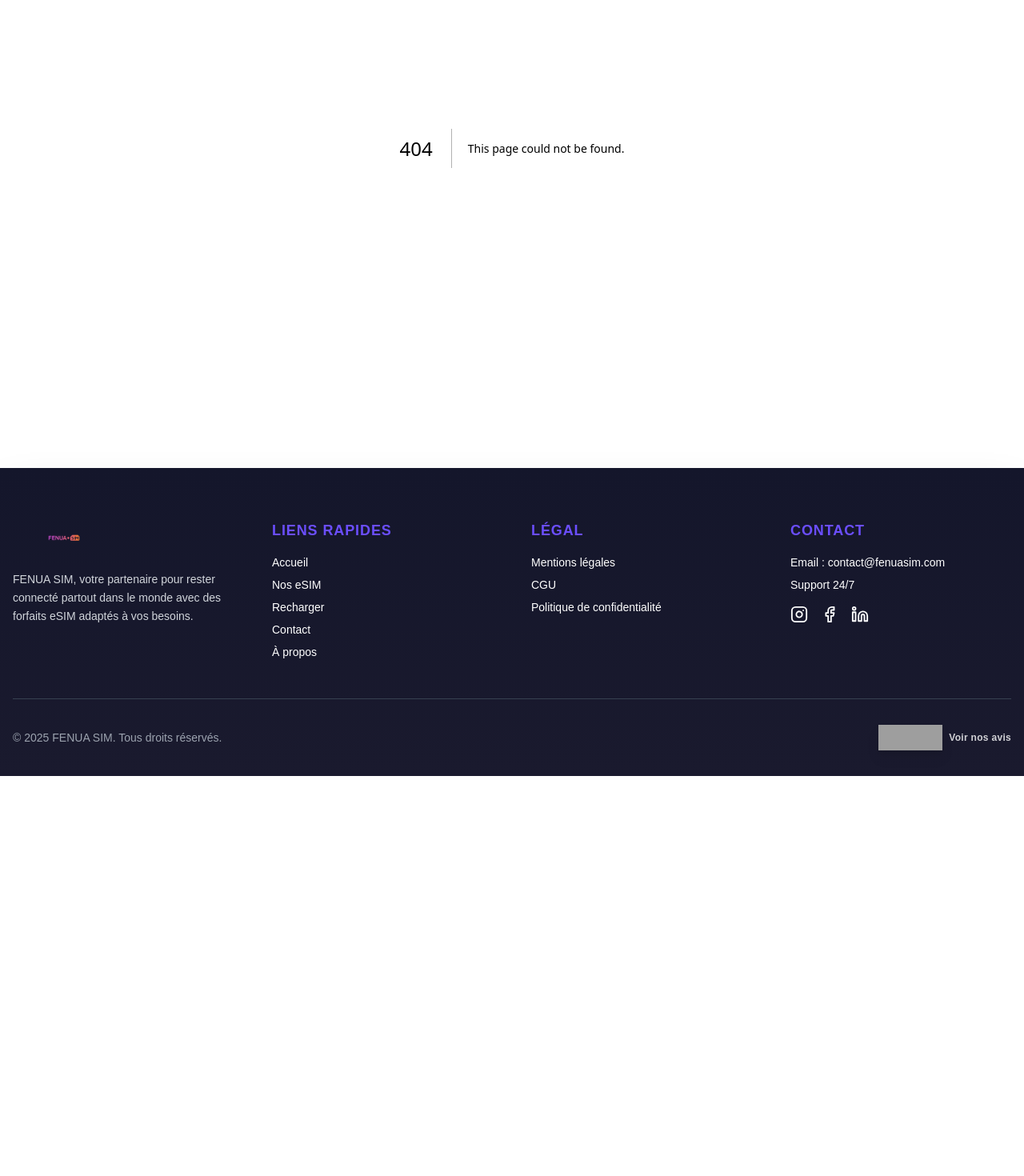
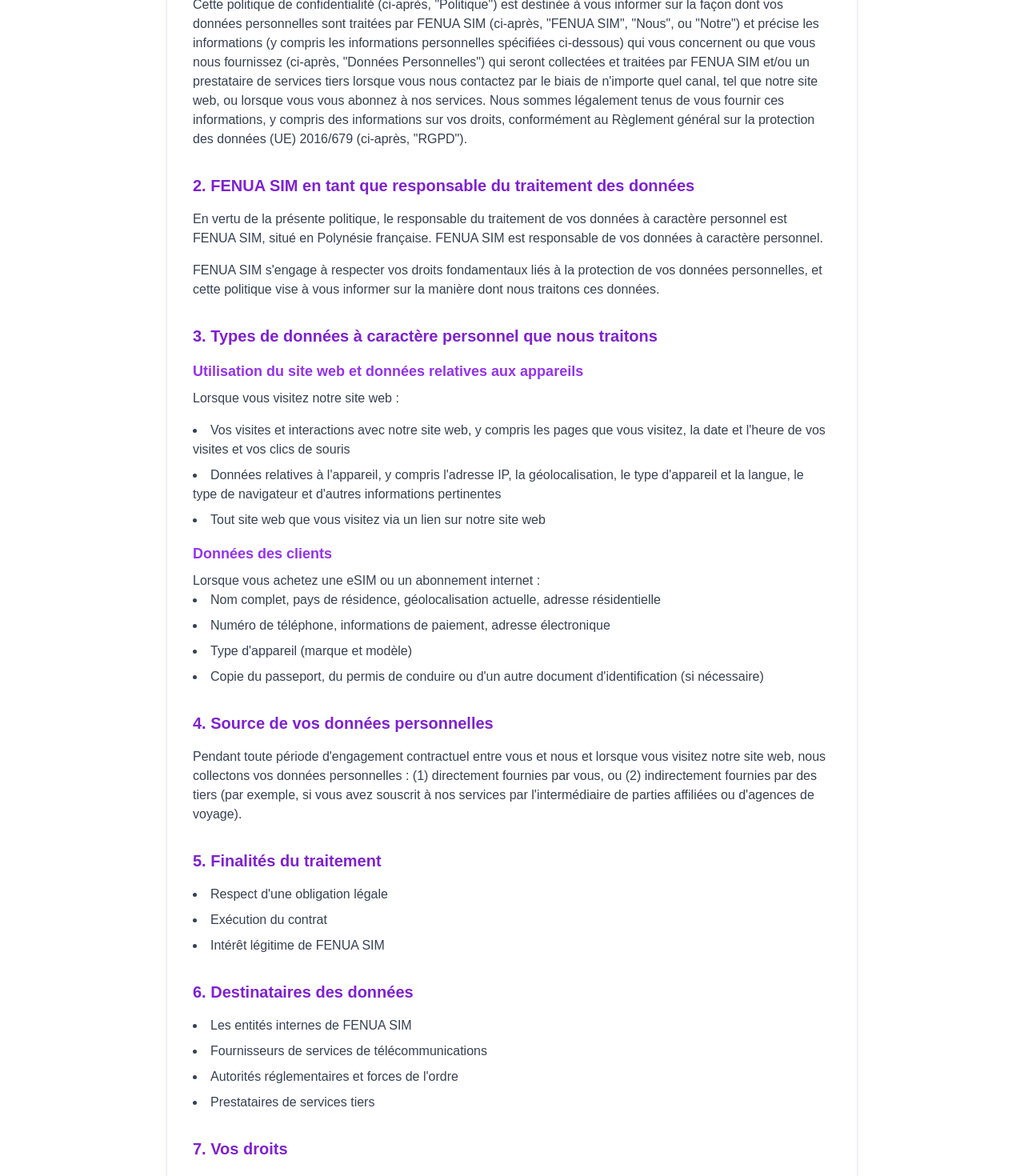
Before and after one commit to FENUA-SIM/fenuasim, a Next.js app: page /confidentialite in a window 1280 px wide. Before the commit this address had no page. Shown: the part 336-1806 px from the top of the page at 80% size. Before the commit the page ends 1306 px from the top, so only its background shows below. Built offline with nearby package versions, Linux system fonts and the light colour scheme; grey boxes are pictures that could not be loaded.

Commit message:
Rename confidentialite to confidentialite.tsx

```diff
--- /dev/null
+++ b/src/pages/confidentialite.tsx
@@ -0,0 +1,121 @@
+export default function Confidentialite() {
+  return (
+    <div className="max-w-4xl mx-auto py-16 px-4">
+      <h1 className="text-3xl font-bold mb-8 text-center">Politique de Confidentialité</h1>
+
+      <div className="bg-white rounded-xl shadow p-8 space-y-8 border border-purple-100">
+        <section>
+          <h2 className="text-xl font-semibold text-purple-700 mb-4">1. Introduction</h2>
+          <p className="text-gray-700">
+            Cette politique de confidentialité (ci-après, "Politique") est destinée à vous informer sur la façon dont vos données personnelles sont traitées par FENUA SIM (ci-après, "FENUA SIM", "Nous", ou "Notre") et précise les informations (y compris les informations personnelles spécifiées ci-dessous) qui vous concernent ou que vous nous fournissez (ci-après, "Données Personnelles") qui seront collectées et traitées par FENUA SIM et/ou un prestataire de services tiers lorsque vous nous contactez par le biais de n'importe quel canal, tel que notre site web, ou lorsque vous vous abonnez à nos services. Nous sommes légalement tenus de vous fournir ces informations, y compris des informations sur vos droits, conformément au Règlement général sur la protection des données (UE) 2016/679 (ci-après, "RGPD").
+          </p>
+        </section>
+
+        <section>
+          <h2 className="text-xl font-semibold text-purple-700 mb-4">2. FENUA SIM en tant que responsable du traitement des données</h2>
+          <p className="text-gray-700">
+            En vertu de la présente politique, le responsable du traitement de vos données à caractère personnel est FENUA SIM, situé en Polynésie française. FENUA SIM est responsable de vos données à caractère personnel.
+          </p>
+          <p className="text-gray-700 mt-4">
+            FENUA SIM s'engage à respecter vos droits fondamentaux liés à la protection de vos données personnelles, et cette politique vise à vous informer sur la manière dont nous traitons ces données.
+          </p>
+        </section>
+
+        <section>
+          <h2 className="text-xl font-semibold text-purple-700 mb-4">3. Types de données à caractère personnel que nous traitons</h2>
+
+          <h3 className="text-lg font-semibold text-purple-600 mb-2">Utilisation du site web et données relatives aux appareils</h3>
+          <p className="text-gray-700 mb-4">
+            Lorsque vous visitez notre site web :
+          </p>
+          <ul className="list-disc list-inside text-gray-700 space-y-2 mb-4">
+            <li>Vos visites et interactions avec notre site web, y compris les pages que vous visitez, la date et l'heure de vos visites et vos clics de souris</li>
+            <li>Données relatives à l'appareil, y compris l'adresse IP, la géolocalisation, le type d'appareil et la langue, le type de navigateur et d'autres informations pertinentes</li>
+            <li>Tout site web que vous visitez via un lien sur notre site web</li>
+          </ul>
+
+          <h3 className="text-lg font-semibold text-purple-600 mb-2">Données des clients</h3>
+          <p className="text-gray-700">
+            Lorsque vous achetez une eSIM ou un abonnement internet :
+          </p>
+          <ul className="list-disc list-inside text-gray-700 space-y-2">
+            <li>Nom complet, pays de résidence, géolocalisation actuelle, adresse résidentielle</li>
+            <li>Numéro de téléphone, informations de paiement, adresse électronique</li>
+            <li>Type d'appareil (marque et modèle)</li>
+            <li>Copie du passeport, du permis de conduire ou d'un autre document d'identification (si nécessaire)</li>
+          </ul>
+        </section>
+
+        <section>
+          <h2 className="text-xl font-semibold text-purple-700 mb-4">4. Source de vos données personnelles</h2>
+          <p className="text-gray-700">
+            Pendant toute période d'engagement contractuel entre vous et nous et lorsque vous visitez notre site web, nous collectons vos données personnelles : (1) directement fournies par vous, ou (2) indirectement fournies par des tiers (par exemple, si vous avez souscrit à nos services par l'intermédiaire de parties affiliées ou d'agences de voyage).
+          </p>
+        </section>
+
+        <section>
+          <h2 className="text-xl font-semibold text-purple-700 mb-4">5. Finalités du traitement</h2>
+          <ul className="list-disc list-inside text-gray-700 space-y-2">
+            <li>Respect d'une obligation légale</li>
+            <li>Exécution du contrat</li>
+            <li>Intérêt légitime de FENUA SIM</li>
+          </ul>
+        </section>
+
+        <section>
+          <h2 className="text-xl font-semibold text-purple-700 mb-4">6. Destinataires des données</h2>
+          <ul className="list-disc list-inside text-gray-700 space-y-2">
+            <li>Les entités internes de FENUA SIM</li>
+            <li>Fournisseurs de services de télécommunications</li>
+            <li>Autorités réglementaires et forces de l'ordre</li>
+            <li>Prestataires de services tiers</li>
+          </ul>
+        </section>
+
+        <section>
+          <h2 className="text-xl font-semibold text-purple-700 mb-4">7. Vos droits</h2>
+          <ul className="list-disc list-inside text-gray-700 space-y-2">
+            <li>Droit d'accès</li>
+            <li>Droit d'opposition</li>
+            <li>Droit de rectification</li>
+            <li>Droit à l'effacement</li>
+            <li>Droit à la limitation du traitement</li>
+            <li>Droit à la portabilité des données</li>
+            <li>Droit de déposer une plainte</li>
+          </ul>
+        </section>
+
+        <section>
+          <h2 className="text-xl font-semibold text-purple-700 mb-4">8. Durée de conservation</h2>
+          <p className="text-gray-700">
+            En règle générale, nous conservons vos données à caractère personnel conformément aux obligations qui nous incombent en vertu du droit applicable et/ou aussi longtemps que nous en avons besoin dans le cadre de nos obligations contractuelles à votre égard, plus une période raisonnable.
+          </p>
+        </section>
+
+        <section>
+          <h2 className="text-xl font-semibold text-purple-700 mb-4">9. Protection des mineurs</h2>
+          <p className="text-gray-700">
+            Les services de FENUA SIM sont interdits aux enfants (personnes de moins de 18 ans). À notre connaissance, nous ne collectons pas et n'autorisons pas de tiers à collecter les données personnelles d'individus de moins de 18 ans.
+          </p>
+        </section>
+
+        <section>
+          <h2 className="text-xl font-semibold text-purple-700 mb-4">10. Contact</h2>
+          <p className="text-gray-700">
+            Pour toute question concernant la présente politique ou pour exercer vos droits en matière de protection des données, veuillez nous contacter à l'adresse suivante : contact@fenuasim.com
+          </p>
+        </section>
+
+        <section>
+          <h2 className="text-xl font-semibold text-purple-700 mb-4">11. Mises à jour</h2>
+          <p className="text-gray-700">
+            Nous nous efforçons de maintenir la présente politique à jour. Nous la révisons régulièrement et pouvons la modifier ou la mettre à jour de temps à autre si nécessaire. Toute mise à jour de cette politique sera publiée dans cette section du site web.
+          </p>
+          <p className="text-gray-700 mt-4">
+            La présente politique de confidentialité a été modifiée pour la dernière fois le 1er juillet 2024.
+          </p>
+        </section>
+      </div>
+    </div>
+  )
+}
```
